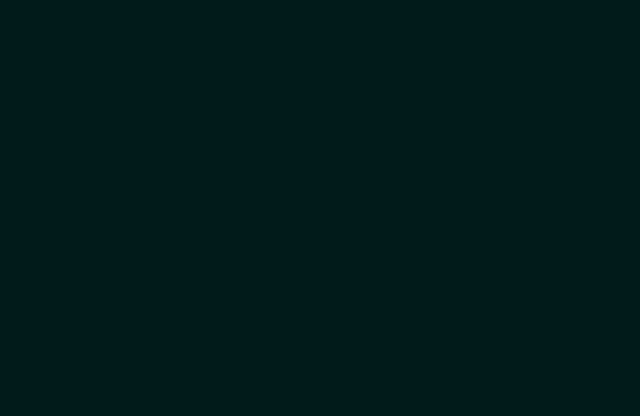
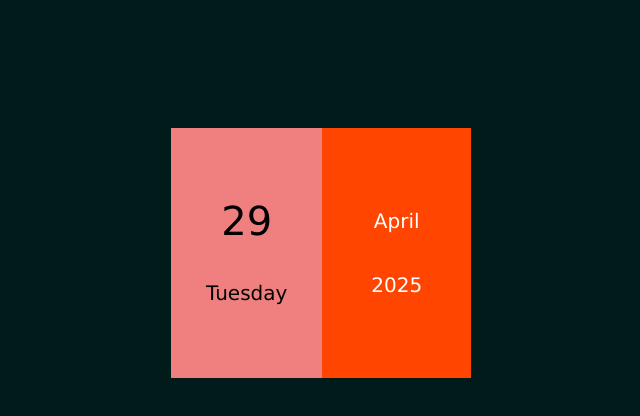
Before and after one commit to duginepallisaiprasad10/Mini-Project-in-js, a plain HTML site: page calender/index.html in a window 1280 px wide. Shown: the whole page, without its empty margins (319-959 px from the left). Drawn offline with Linux system fonts and the light colour scheme.

Commit message:
third commit

```diff
--- a/calender/index.html
+++ b/calender/index.html
@@ -7,7 +7,41 @@
     <link rel="stylesheet" href="./style.css">
 </head>
 <body>
+    <div class="hero">
+        <div class="calender">
+            <div class="left">
+                <p id="date">29</p>
+                <p id="day">Tuesday</p>
+            </div>
+            <div class="right">
+                <p id="month">April</p>
+                <p id="year">2025</p>
 
+            </div>
+
+        </div>
+
+    </div>
+    <script>
+        const date = document.getElementById("date");
+        const day = document.getElementById("day");
+        const month = document.getElementById("month");
+        const year = document.getElementById("year");
+
+        const today = new Date();
+
+
+        const weekDays = ["Sunday","Monday","Tuesday","Wednesday","Thursday","Friday","Saturday"];
+        const allMonths = ["January","February","March","April","May","June","July","August","September","October","November","December"];
+
+        // let datenum = today.getDate();
+        // date.innerHTML = (datenum < 10? "0" : "" ) + datenum;
+
+        // day.innerHTML = weekDays[today.getDay()];
+        // month.innerHTML = allMonths[today.getMonth()];
+        // year.innerHTML = today.getFullYear();
+
+    </script>
 
 </body>
 </html>
```
